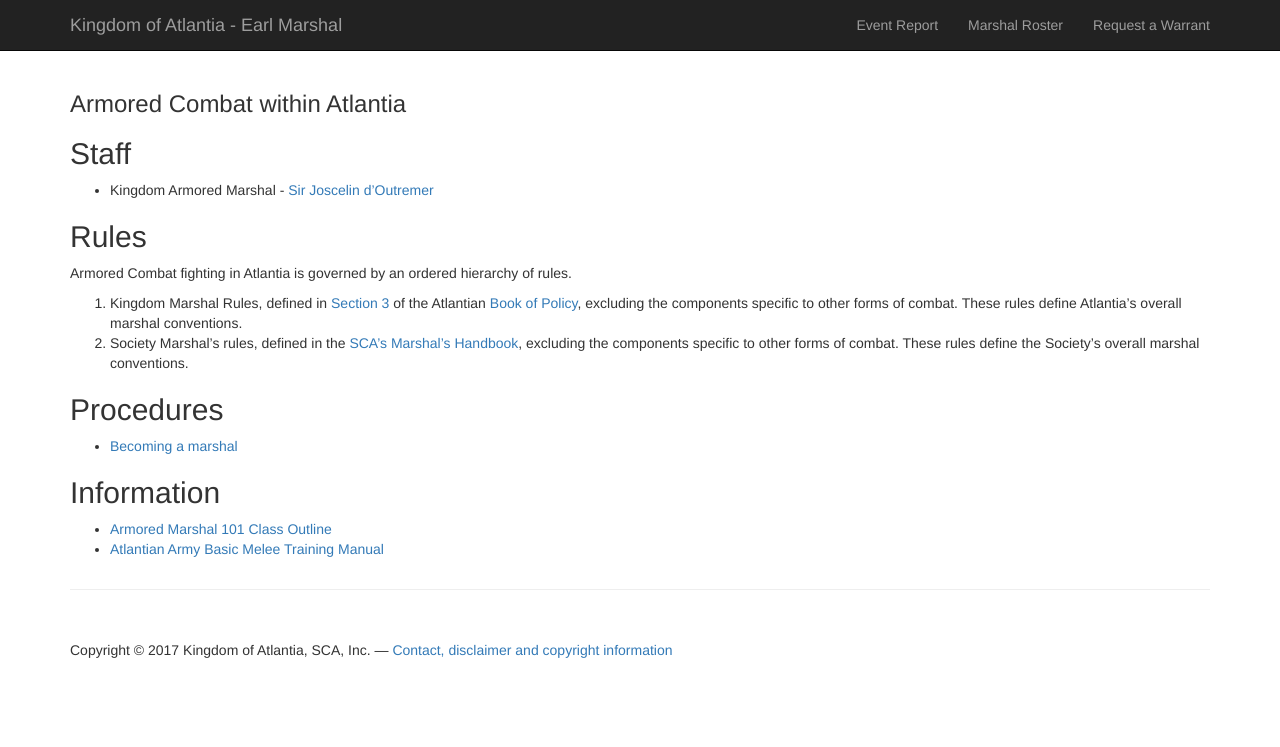
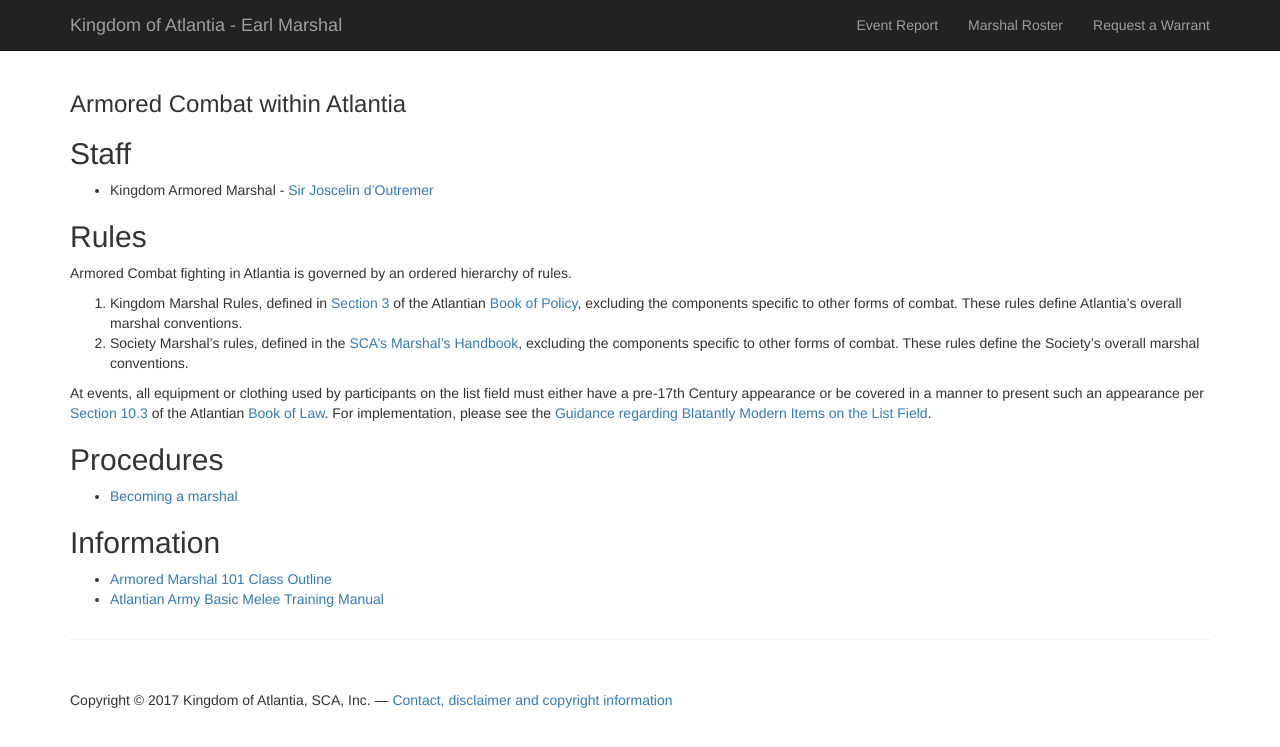
Before and after one commit to academie-de-espee/earl-marshal, a Jekyll site: the page built from armored.md, in a window 1280 px wide. Shown: the top 747 px of the page. Built offline with Jekyll 4.4.1, drawn with Linux system fonts in a browser that asks for light colours.

Commit message:
add commentary regarding modern equipment

```diff
--- a/armored.md
+++ b/armored.md
@@ -11,7 +11,9 @@ layout: default
 Armored Combat fighting in Atlantia is governed by an ordered hierarchy of rules.
 
 1. Kingdom Marshal Rules, defined in [Section 3](https://atlantia.sca.org/offices/seneschal/clerk-of-law/policy/marshal) of the Atlantian [Book of Policy](https://atlantia.sca.org/offices/seneschal/clerk-of-law/policy/seneschal), excluding the components specific to other forms of combat.  These rules define Atlantia's overall marshal conventions.
-4. Society Marshal's rules, defined in the [SCA's Marshal's Handbook](http://www.sca.org/officers/marshal/docs/marshal_handbook.pdf), excluding the components specific to other forms of combat.  These rules define the Society's overall marshal conventions.
+2. Society Marshal's rules, defined in the [SCA's Marshal's Handbook](http://www.sca.org/officers/marshal/docs/marshal_handbook.pdf), excluding the components specific to other forms of combat.  These rules define the Society's overall marshal conventions.
+
+At events, all equipment or clothing used by participants on the list field must either have a pre-17th Century appearance or be covered in a manner to present such an appearance per [Section 10.3](https://atlantia.sca.org/offices/seneschal/clerk-of-law/book-of-law/reservations-and-restrictions?faqitem=Policy2) of the Atlantian [Book of Law](https://atlantia.sca.org/offices/seneschal/clerk-of-law/book-of-law/laws-of-the-kingdom).  For implementation, please see the [Guidance regarding Blatantly Modern Items on the List Field](/procedures/modern/).
 
 ## Procedures
 * [Becoming a marshal](/procedures/mit/)
```
Also changed, not shown: rapier.md (+4 -1 lines).
